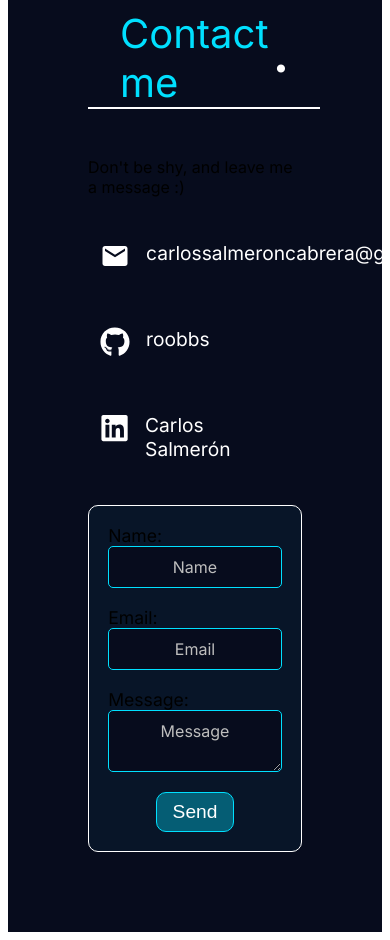
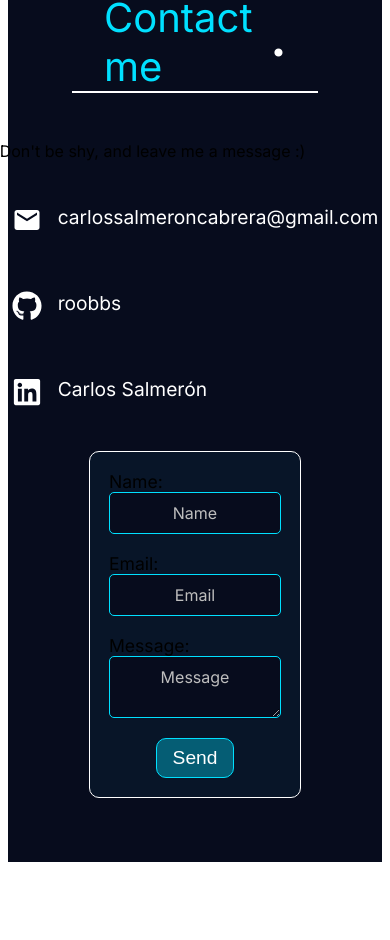
Before and after one commit to roobbs/info, a React (Vite) app: page / in a window 390 px wide. Shown: the part 4660-5600 px from the top of the page. After the commit the page ends 5530 px from the top, so only its background shows below. Built offline with nearby package versions, Linux system fonts and the light colour scheme; the HTML template or start-up script is replaced by a standard one.

Commit message:
fixed contact section media query

```diff
--- a/src/styles/Contact.css
+++ b/src/styles/Contact.css
@@ -83,17 +83,34 @@ button:hover {
   color: #081528;
   background-color: #00e0ff;
 }
-@media (max-width: 1025px) {
+@media (max-width: 1030px) {
   .contactSection {
-    padding: 4rem 5rem;
+    padding: 4rem 6rem;
     padding-bottom: 5rem;
   }
 }
-@media (max-width: 820px) {
+@media (max-width: 910px) {
+  .contactSection {
+    padding: 4rem 4rem;
+    padding-bottom: 5rem;
+  }
+}
+@media (max-width: 850px) {
+  .contactSection {
+    padding: 3rem 4rem;
+    padding-bottom: 4rem;
+  }
   .contactContainer {
     display: flex;
     flex-direction: column;
     gap: 2rem;
     /* align-items: center; */
   }
+  .contactInfo {
+    align-self: center;
+  }
+  .form {
+    align-self: center;
+    width: 70%;
+  }
 }
```
